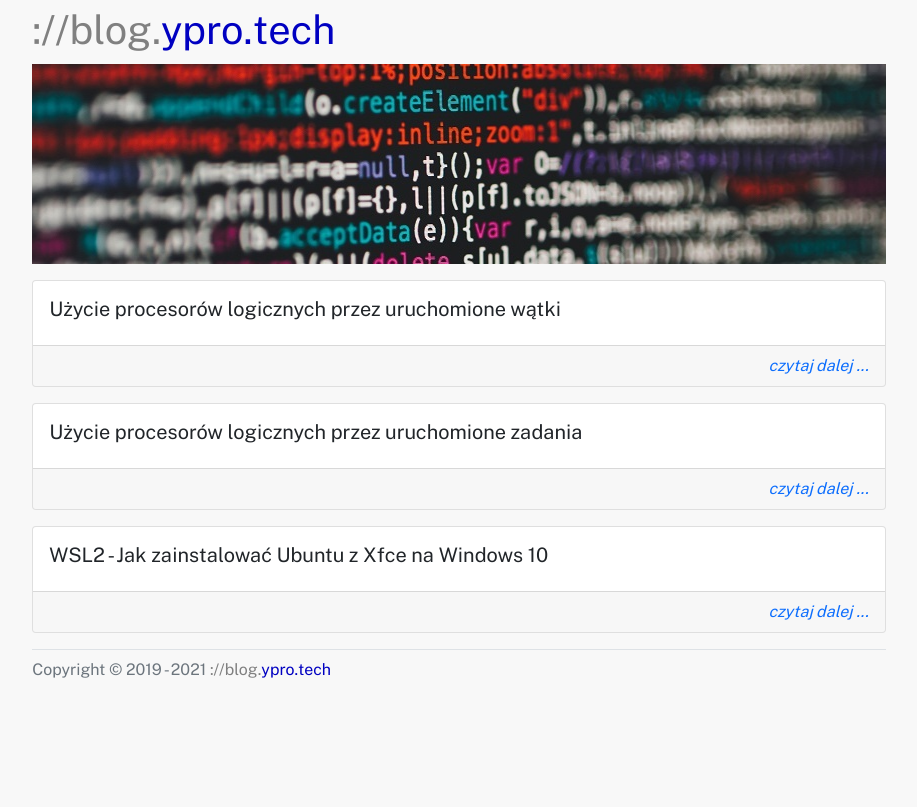
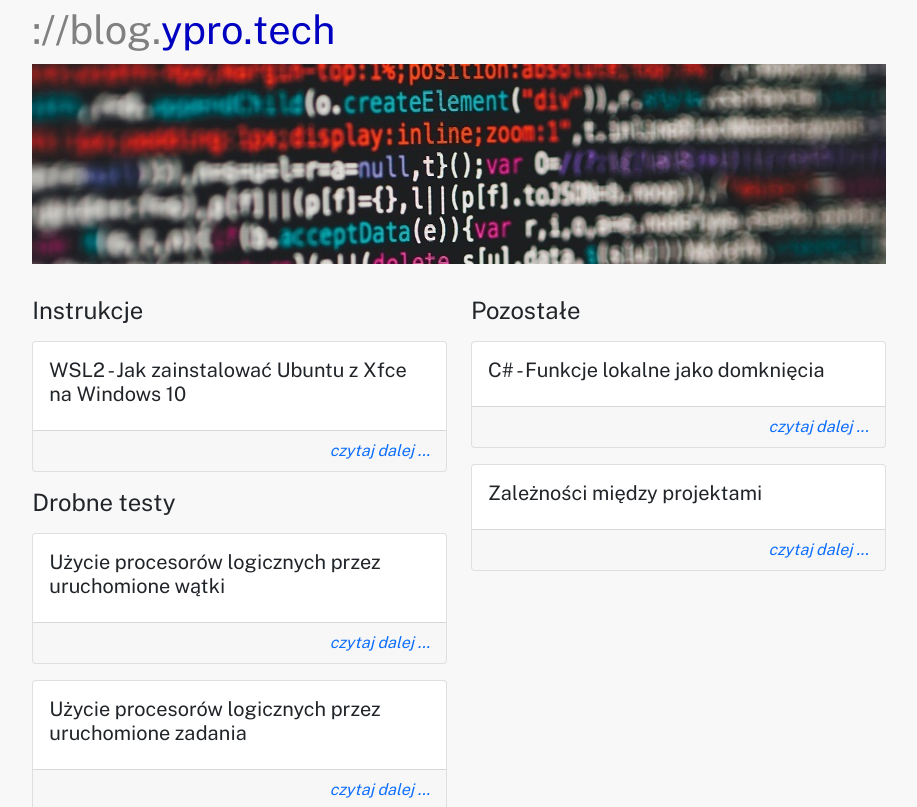
Before and after one commit to yprotech/blog.ypro.tech, a Jekyll site: the page built from index.md, in a window 1280 px wide. Shown: the top 807 px of the page, without its empty margins (181-1098 px from the left). Built offline with Jekyll 4.4.1, drawn with Linux system fonts in a browser that asks for light colours; grey boxes are pictures that could not be loaded.

Commit message:
Uzupełnienie dawnych postów

```diff
--- a/_layouts/base.html
+++ b/_layouts/base.html
@@ -27,7 +27,7 @@
         <footer class="pt-2 my-2 text-muted border-top mx-2 m-xl-0">
             Copyright &copy; 2019 - 2021
             <a class="text-decoration-none" href="//blog.ypro.tech"><span class="brand-a">://blog.</span><span class="brand-b">ypro.tech</span></a>
-            <img href="https://ypro.tech/img/pixel.png" />
+            <img src="https://ypro.tech/img/pixel.png" />
         </footer>
     </div>
 </body>
--- a/css/blog.ypro.css
+++ b/css/blog.ypro.css
@@ -70,3 +70,9 @@ body {
 .language-sql .k {
     color: #0a5ada;
 }
+
+.language-plaintext.highlighter-rouge {
+    border: 0;
+    padding: 2px;
+    margin: 2px;
+}
--- a/index.md
+++ b/index.md
@@ -4,14 +4,47 @@ title: blog.ypro.tech
 ---
 
 <p>
-  {% for post in site.posts %}
-    <div class="card mt-3">
-      <div class="card-body">
-        <h5 class="card-title">{{ post.title }}</h5>
+  <div class="row">
+    <div class="col-md-6">
+      <div class="mt-3">
+        <h4>Instrukcje</h4>
+        {% for post in site.categories["Instrukcje"] %}
+          <div class="card mt-3">
+            <div class="card-body">
+              <h5 class="card-title">{{ post.title }}</h5>
+            </div>
+            <div class="card-footer text text-end fst-italic">
+              <a class="text-decoration-none" href="{{ post.url }}">czytaj dalej ...</a>
+            </div>
+          </div>
+        {% endfor %}
       </div>
-      <div class="card-footer text text-end fst-italic">
-        <a class="text-decoration-none" href="{{ post.url }}">czytaj dalej ...</a>
+      <div class="mt-3">
+        <h4>Drobne testy</h4>
+        {% for post in site.categories["Drobne testy"] %}
+          <div class="card mt-3">
+            <div class="card-body">
+              <h5 class="card-title">{{ post.title }}</h5>
+            </div>
+            <div class="card-footer text text-end fst-italic">
+              <a class="text-decoration-none" href="{{ post.url }}">czytaj dalej ...</a>
+            </div>
+          </div>
+        {% endfor %}
       </div>
     </div>
-  {% endfor %}
+    <div class="col-md-6 mt-3">
+      <h4>Pozostałe</h4>
+      {% for post in site.categories["Pozostałe"] %}
+        <div class="card mt-3">
+          <div class="card-body">
+            <h5 class="card-title">{{ post.title }}</h5>
+          </div>
+          <div class="card-footer text text-end fst-italic">
+            <a class="text-decoration-none" href="{{ post.url }}">czytaj dalej ...</a>
+          </div>
+        </div>
+      {% endfor %}
+    </div>
+  </div>
 </p>
```
Also changed, not shown: _posts/2020-03-01-spd.md (added, +11 -0 lines), _posts/2020-05-03-c-funkcje-lokalne-jako-domkniecia.md (added, +99 -0 lines), _posts/2021-04-18-WSL2-Xfce.md (+1 -0 lines), _posts/2021-10-16-tasks.md (+1 -0 lines), _posts/2021-10-18-threads.md (+1 -0 lines), favicon-32x32.png (added), 1 other file.
